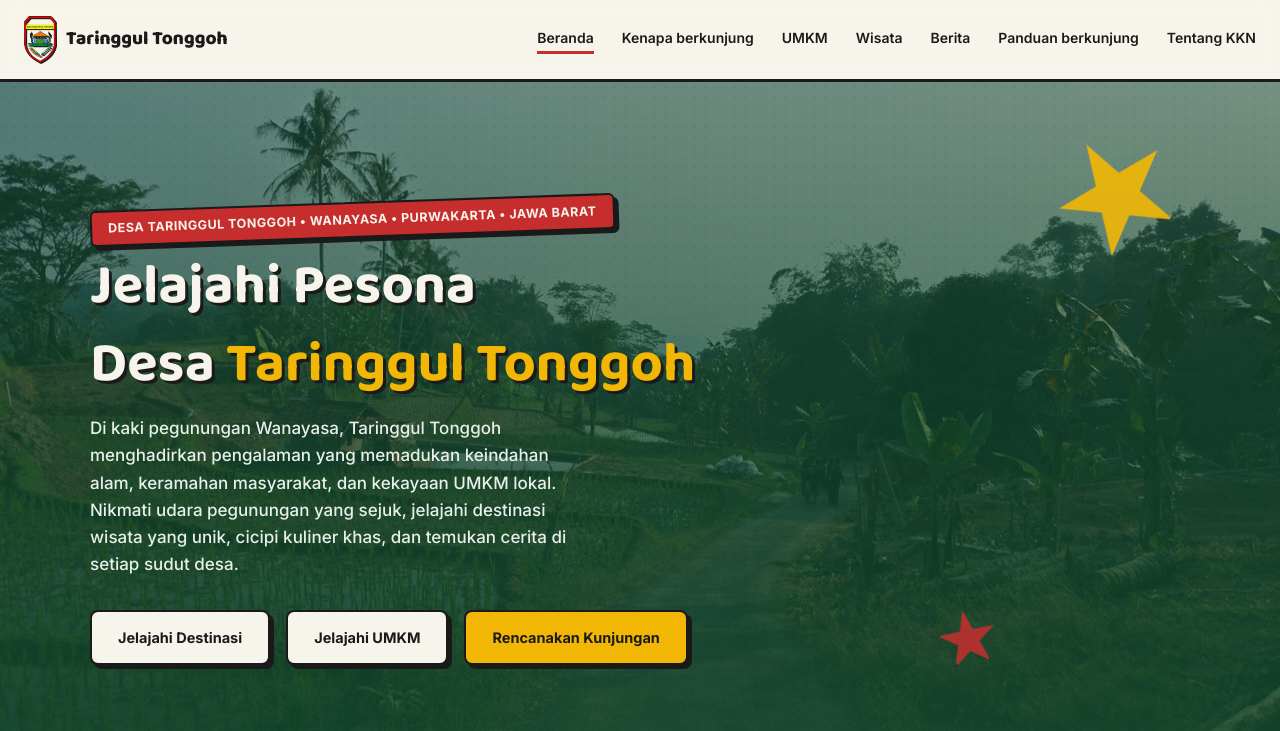
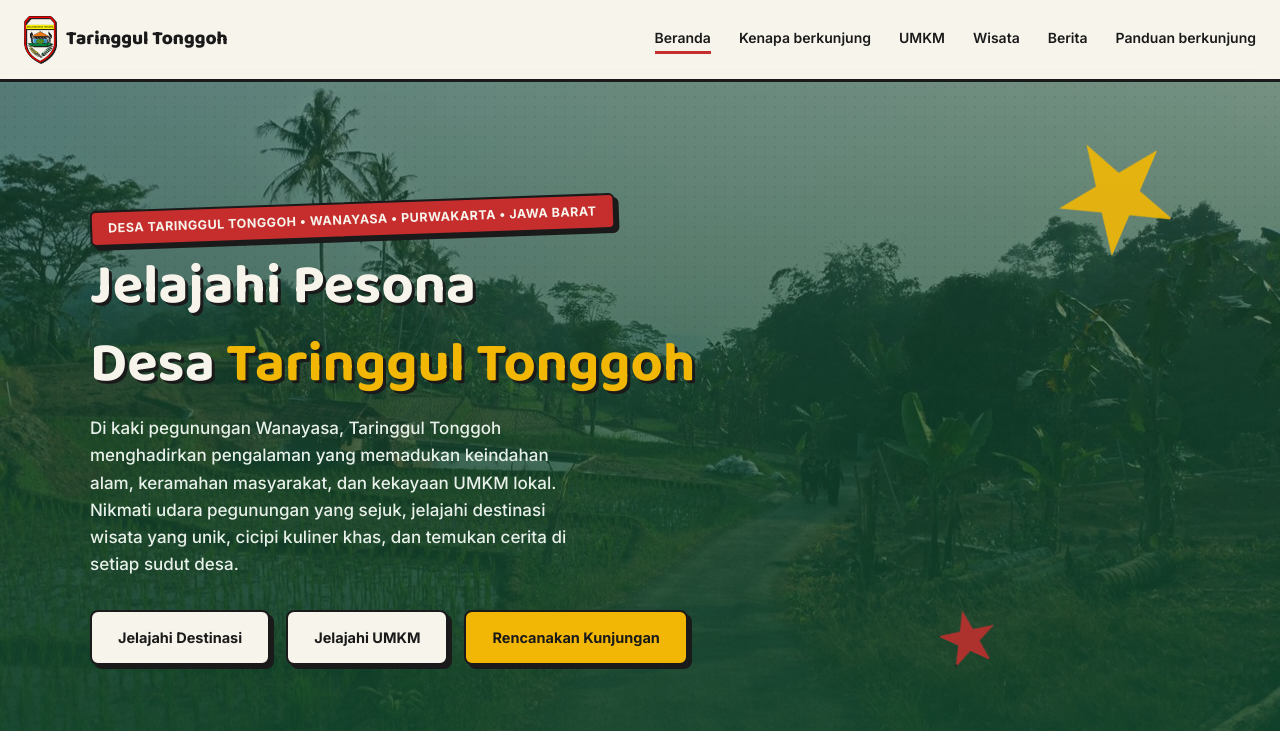
Before and after one commit to husskky/webdesatartong, a plain HTML site: page index.html in a window 1280 px wide. Shown: the top 731 px of the page. Drawn offline with Linux system fonts and the light colour scheme.

Commit message:
withdraw kkn

```diff
--- a/index.html
+++ b/index.html
@@ -24,7 +24,6 @@
     <a href="#wisata">Wisata</a>
     <a href="#berita">Berita</a>
     <a href="#panduan">Panduan berkunjung</a>
-    <a href="kkn.html">Tentang KKN</a>
   </div>
   <button type="button" class="nav-toggle" id="navToggle" aria-label="Buka menu" aria-expanded="false" aria-controls="navLinks">
     <div class="nav-toggle-icon"><span></span><span></span><span></span></div>
```
